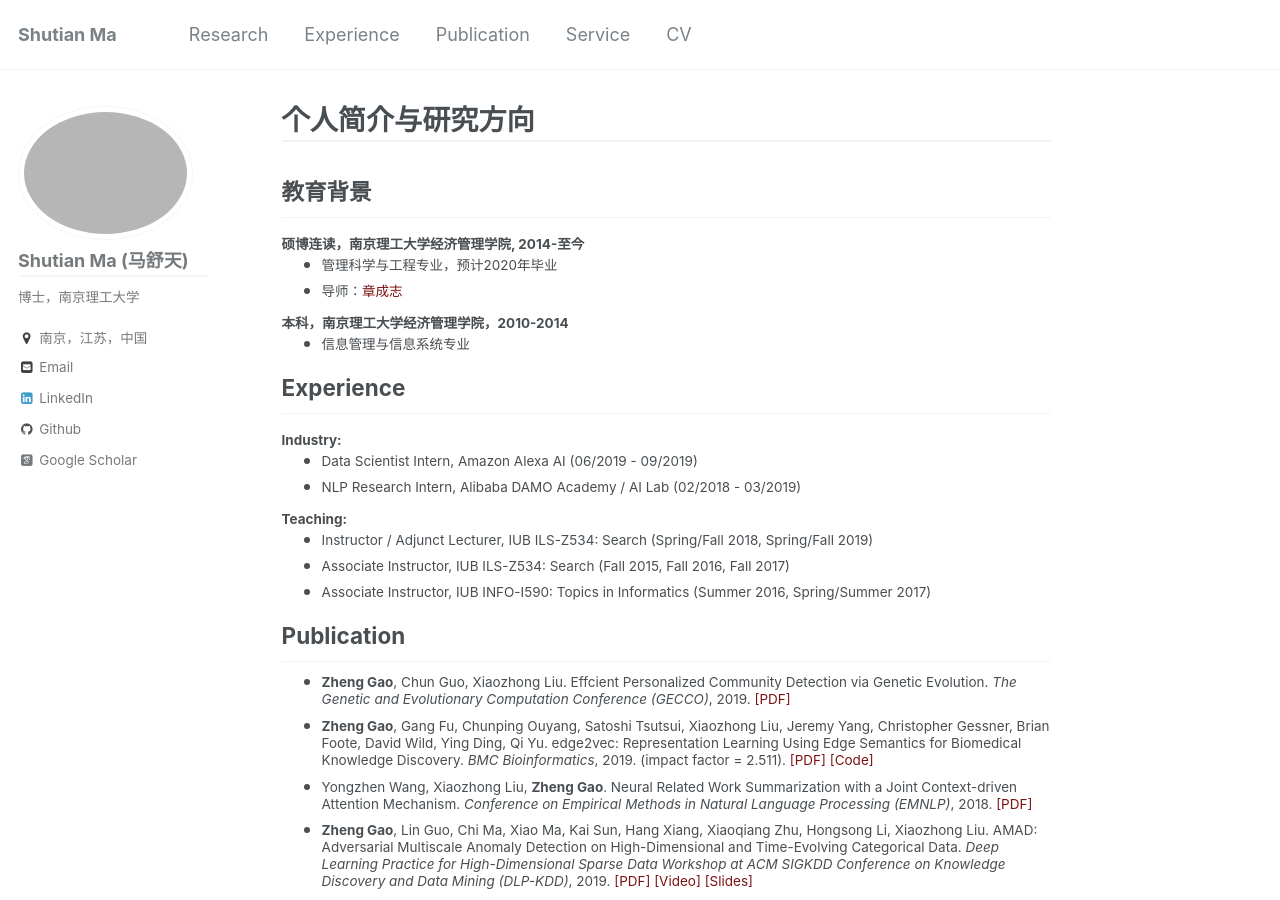
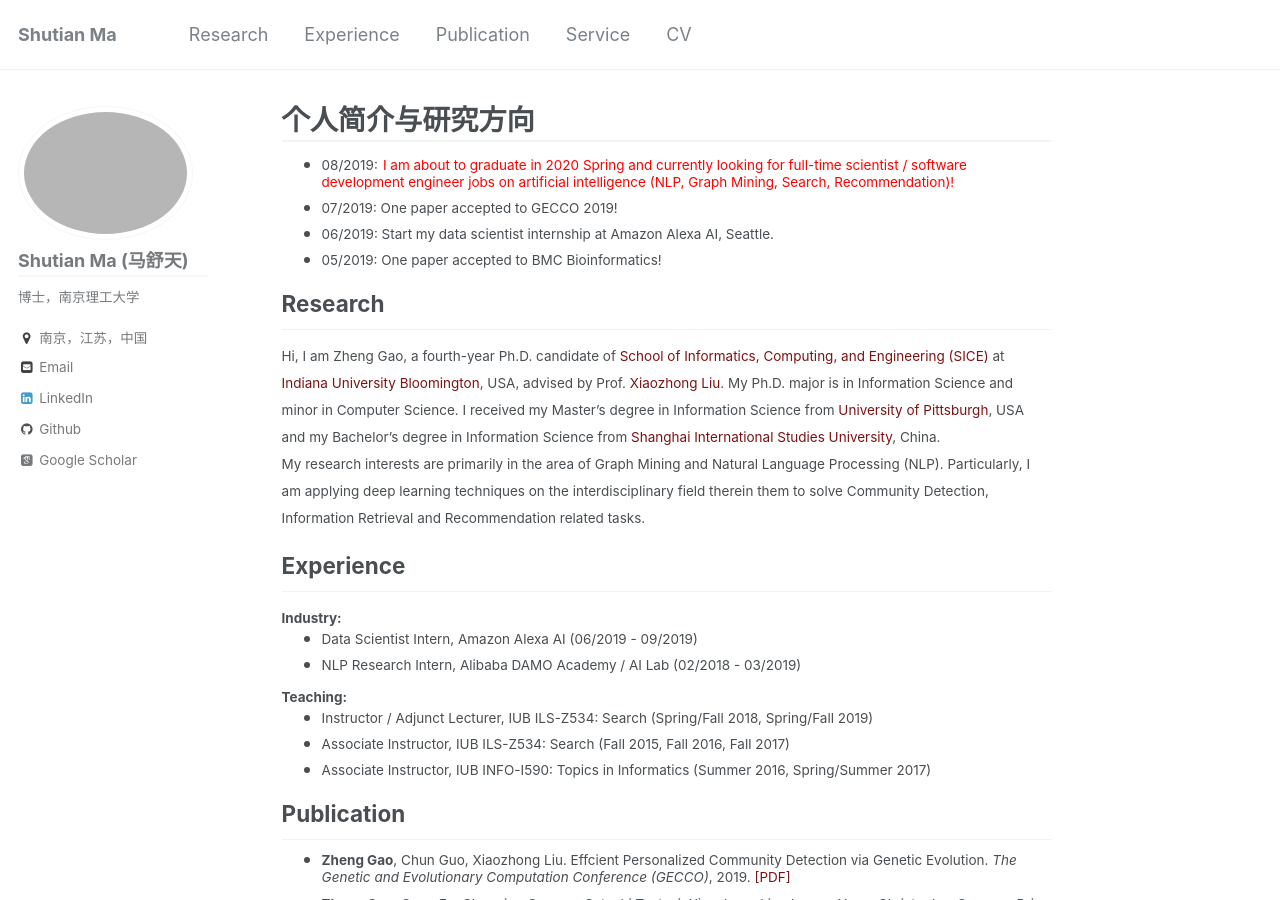
Before and after one commit to michellemashutian/michellemashutian.github.io_old, a Jekyll site: the page built from _pages/about.md, in a window 1280 px wide and 900 px high. Built offline with Jekyll 4.4.1, drawn with Linux system fonts in a browser that asks for light colours; some web fonts are replaced.

Commit message:
roll back

```diff
--- a/_pages/about.md
+++ b/_pages/about.md
@@ -37,14 +37,14 @@ h1, h2, h3, h4, h5, h6 {
 }
 </style>
 {% include base_path %}
-<h2 id="research">教育背景</h2>
-<small>**硕博连读，南京理工大学经济管理学院, 2014-至今**</small>
+* <small> 08/2019:</small> <small style="color:red">I am about to graduate in 2020 Spring and currently looking for full-time scientist / software development engineer jobs on artificial intelligence (NLP, Graph Mining, Search, Recommendation)!</small>
+* <small> 07/2019: One paper accepted to GECCO 2019!</small>
+* <small> 06/2019: Start my data scientist internship at Amazon Alexa AI, Seattle.</small>
+* <small> 05/2019: One paper accepted to BMC Bioinformatics!</small>
+<h2 id="research"> Research</h2>
 
-* <small>管理科学与工程专业，预计2020年毕业</small>
-* <small>导师：[章成志](https://www.researchgate.net/profile/Chengzhi_Zhang4)</small>
-
-<small>**本科，南京理工大学经济管理学院，2010-2014**</small>
-* <small>信息管理与信息系统专业</small>
+<small> Hi, I am Zheng Gao, a fourth-year Ph.D. candidate of [School of Informatics, Computing, and Engineering (SICE)](https://sice.indiana.edu/) at [Indiana University Bloomington](https://www.indiana.edu/), USA, advised by Prof. [Xiaozhong Liu](http://xiaozhong.website2.me). My Ph.D. major is in Information Science and minor in Computer Science. I received my Master's degree in Information Science from [University of Pittsburgh](https://www.pitt.edu/), USA and my Bachelor's degree in Information Science from [Shanghai International Studies University](http://en.shisu.edu.cn/), China.</small>
+<small>My research interests are primarily in the area of Graph Mining and Natural Language Processing (NLP). Particularly, I am applying deep learning techniques on the interdisciplinary field therein them to solve Community Detection, Information Retrieval and Recommendation related tasks.</small>
 
 <h2 id="experience">Experience</h2>
 <small>**Industry:**</small>
```
